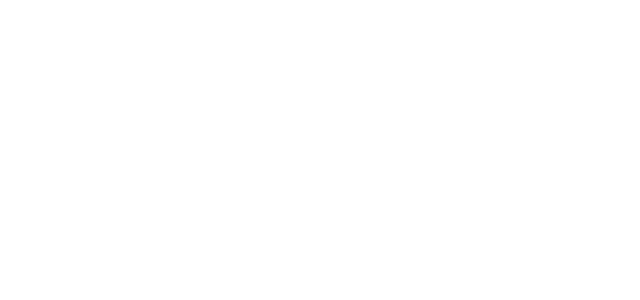
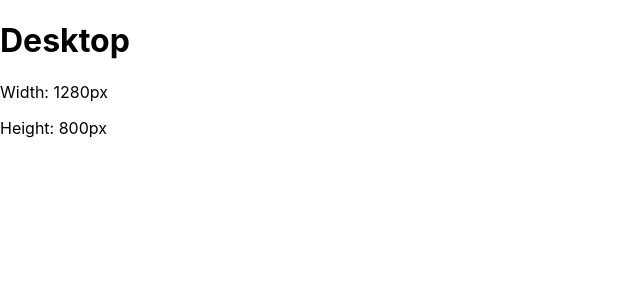
Before and after one commit to EJX537/EJX537.github.io, a React (Create React App) app: page / in a window 1280 px wide. Shown: the top 300 px of the page, without its empty margins (0-640 px from the left). Built offline with nearby package versions, Linux system fonts and the light colour scheme.

Commit message:
Window Context

```diff
--- a/src/App.js
+++ b/src/App.js
@@ -1,8 +1,11 @@
-import './App.css';
+import React from 'react';
+
+import AppBar from './components/AppBar'
 
 function App() {
   return (
-    <div className="App">
+    <div className="app">
+      <AppBar/>
     </div>
   );
 }
--- a/src/components/AppBar.js
+++ b/src/components/AppBar.js
@@ -0,0 +1,15 @@
+import React from 'react';
+import { useViewport } from '../use-viewport'
+
+function AppBar() {
+    const { isMobile, height, width } = useViewport()
+    return (
+      <div>
+        <h1> {isMobile ? 'Mobile' : 'Desktop'} </h1>
+        <p>Width: {width}px</p>
+        <p>Height: {height}px</p>
+      </div>
+    );
+  }
+
+  export default AppBar;
--- a/src/index.js
+++ b/src/index.js
@@ -4,10 +4,14 @@
 import App from './App';
 import reportWebVitals from './reportWebVitals';
 
+import { ViewportProvider } from './use-viewport';
+
 const root = ReactDOM.createRoot(document.getElementById('root'));
 root.render(
   <React.StrictMode>
-    <App />
+    <ViewportProvider>
+      <App/>
+    </ViewportProvider>
   </React.StrictMode>
 );
 
--- /dev/null
+++ b/src/use-viewport.js
@@ -0,0 +1,35 @@
+import React, { createContext, useContext, useState, useEffect } from 'react'
+
+const ViewportContext  = createContext({
+    isMobile: window.innerWidth < 500,
+    height: window.innerHeight,
+    width: window.innerWidth
+})
+
+export const ViewportProvider = ({ children }) => {
+    const [isMobile, setIsMobile] = useState(window.innerWidth < 500)
+    const [height, setHeight] = useState(window.innerHeight)
+    const [width, setWidth] = useState(window.innerWidth)
+
+    const handleResize = () => {
+        setIsMobile(window.innerWidth < 500)
+        setHeight(window.innerHeight)
+        setWidth(window.innerWidth)
+    }
+    useEffect(() => {
+        window.addEventListener('resize', handleResize)
+        return () => window.removeEventListener('resize', handleResize)
+    }, [])
+
+    return (
+        <ViewportContext.Provider value={{ isMobile, height, width }}>
+            {children}
+        </ViewportContext.Provider>
+    )
+}
+
+export function useViewport() {
+    return useContext(ViewportContext)
+}
+
+export default ViewportContext;
```
